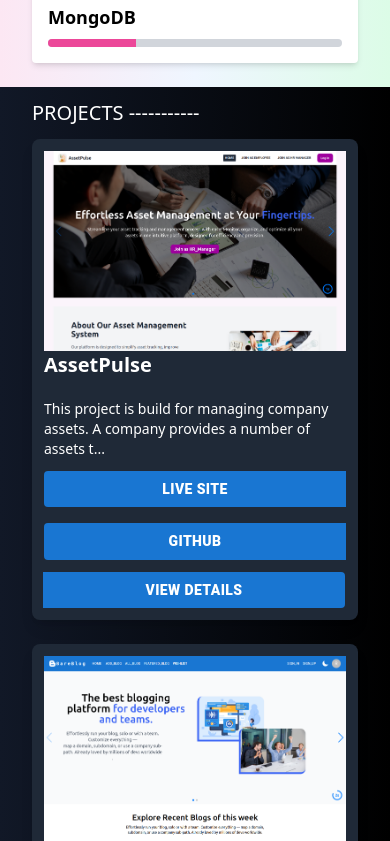
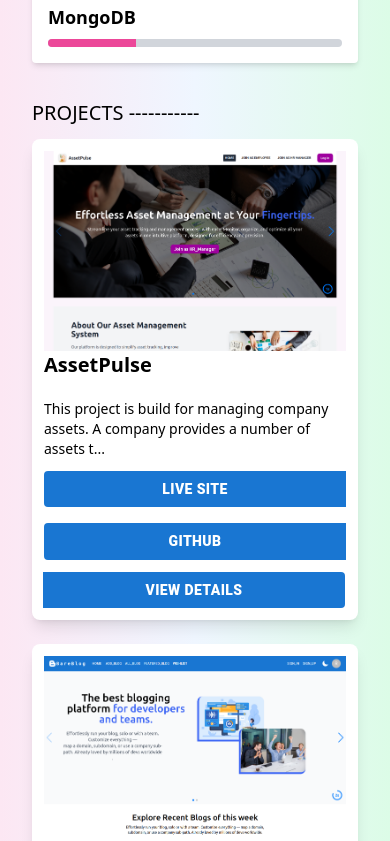
Before and after one commit to mdYeasinIslam/My_Portfolio, a Next.js app: page / in a window 390 px wide. Shown: the part 4100-4941 px from the top of the page. Built offline with nearby package versions, Linux system fonts and the light colour scheme.

Commit message:
modify project section

```diff
--- a/src/app/globals.css
+++ b/src/app/globals.css
@@ -4,3 +4,4 @@
 html {
     scroll-behavior: smooth;
 }
+/* bg-[#0d145c] */
--- a/src/components/Pojects/DisplayProjects.tsx
+++ b/src/components/Pojects/DisplayProjects.tsx
@@ -18,7 +18,7 @@ export const DisplayProjects = ({ project }: { project: ProjectType }) => {
   };
 
   return (
-     <div className=" lg:flex gap-5 p-3 bg-gray-800 rounded-lg shadow-lg ">
+     <div className=" lg:flex gap-5 p-3 bg-white rounded-lg shadow-lg ">
             <div className="group w-full h-[200px]  lg:h-[300px] overflow-hidden hover:overflow-y-scroll">
               <img
                 src={project.image}
@@ -34,14 +34,14 @@ export const DisplayProjects = ({ project }: { project: ProjectType }) => {
                   <div className="flex flex-col xl:flex-row gap-4 w-full">
 
                     <Link target="_blank" href={project.liveSite} className="w-full">
-                        <Button variant="contained" color="primary" sx={{ fontWeight: 800 }} className="w-full bg-[#0d145c] font-semibold">Live Site</Button>
+                        <Button variant="contained" color="primary" sx={{ fontWeight: 800 }} className="w-full bg-green-600 font-semibold">Live Site</Button>
                     </Link>
                     <Link target="_blank" href={project.github} className="w-full">
-                    <Button variant="contained" color="primary" sx={{ fontWeight: 800 }} className="w-full bg-[#0d145c] font-semibold">GitHub</Button>
+                    <Button variant="contained" color="primary" sx={{ fontWeight: 800 }} className="w-full bg-green-600 font-semibold">GitHub</Button>
                     </Link>
                   </div>
                 {/* <Link to={`/project/${project?.id}`} className="w-full"> */}
-                    <Button onClick={handleClickOpen} variant="contained" color="primary" sx={{ fontWeight: 800 }} className="w-full bg-[#0d145c] font-semibold">View Details</Button>
+                    <Button onClick={handleClickOpen} variant="contained" color="primary" sx={{ fontWeight: 800 }} className="w-full bg-green-600 font-semibold">View Details</Button>
                   {/* </Link> */}
               </ButtonGroup>
             </div>
--- a/src/components/Pojects/Projects.tsx
+++ b/src/components/Pojects/Projects.tsx
@@ -1,44 +1,80 @@
-
 import { ProjectType } from "../../Types/Types";
 import { DisplayProjects } from "./DisplayProjects";
 
 const projects: ProjectType[] = [
   {
-    id:1,
+    id: 1,
     title: "AssetPulse",
-    description: "This project is build for managing company assets. A company provides a number of assets to the employee and company HR_manager need to manage thats assets.",
+    description:
+      "This project is build for managing company assets. A company provides a number of assets to the employee and company HR_manager need to manage thats assets.",
     image: "/project/assetPulse.png", // Replace with your image URL
-    features: ["Provide assets to the employee",
+    features: [
+      "Provide assets to the employee",
       "Take back assets from employee if asset is returnable",
-      "how much asset is used in a month or a year above kind of think a company can handle easily by using this web application"],
-    technology: ['HTML5 & CSS', 'Tailwind css & Shadcn UI', 'React & react-router-dom', 'Typescript', 'Node.js', 'Express.js', 'Mongodb'],
+      "how much asset is used in a month or a year above kind of think a company can handle easily by using this web application",
+    ],
+    technology: [
+      "HTML5 & CSS",
+      "Tailwind css & Shadcn UI",
+      "React & react-router-dom",
+      "Typescript",
+      "Node.js",
+      "Express.js",
+      "Mongodb",
+    ],
 
-    challenges: ['3-types layout: for- "Normal users","Employees","HR-manager" ', 'Image host in imgbb site', 'Data show in tabular formate by using "Tanstck table" ', 'Search and filter functionality implementation in server-side'],
+    challenges: [
+      '3-types layout: for- "Normal users","Employees","HR-manager" ',
+      "Image host in imgbb site",
+      'Data show in tabular formate by using "Tanstck table" ',
+      "Search and filter functionality implementation in server-side",
+    ],
 
-    future_plan:['Implement payment method properly','Performance optimization for better user experience'],
-    liveSite: 'https://asset-pulse-system.netlify.app/',
-    github:'https://github.com/mdYeasinIslam/asset-management-system'
-
+    future_plan: [
+      "Implement payment method properly",
+      "Performance optimization for better user experience",
+    ],
+    liveSite: "https://asset-pulse-system.netlify.app/",
+    github: "https://github.com/mdYeasinIslam/asset-management-system",
   },
   {
-    id:2,
+    id: 2,
     title: "BareBlog",
-    description: "This site is build for collecting Blogs about Technology. User can share their opition or can share their experience about different technology and it will pusblish as a blog. User can control his/her blog",
+    description:
+      "This site is build for collecting Blogs about Technology. User can share their opition or can share their experience about different technology and it will pusblish as a blog. User can control his/her blog",
     image: "/project/bareblog.png", // Replace with your image URL
-    features:[
+    features: [
       "Homepage displays a banner, top blogs, and author details",
       "Users can add new blogs",
       "can view and manage their own blogs",
       "can add blogs to their wishlists",
-      "Dark mode supports for better user experience"
+      "Dark mode supports for better user experience",
     ],
-    technology: ['HTML5 & CSS', 'Tailwind css & Meterial UI', 'React & react-router-dom', 'Typescript', 'Node.js', 'Express.js', 'Mongodb'],
+    technology: [
+      "HTML5 & CSS",
+      "Tailwind css & Meterial UI",
+      "React & react-router-dom",
+      "Typescript",
+      "Node.js",
+      "Express.js",
+      "Mongodb",
+    ],
 
-    challenges: ['Design related difficulty','Type related error because of using Typescript','Dark mode implementation','Data show in tabular formate by using "Tanstck table" ','Search and filter functionality implementation in server-side'],
-    future_plan:['Optimize performance','Add some purchasable packages','Implement payment method','Security inhance such as axios interceptor'],
-    liveSite: 'https://a11-bareblog.web.app/',
-    github:'https://github.com/mdYeasinIslam/Bare-Blog-client'
-
+    challenges: [
+      "Design related difficulty",
+      "Type related error because of using Typescript",
+      "Dark mode implementation",
+      'Data show in tabular formate by using "Tanstck table" ',
+      "Search and filter functionality implementation in server-side",
+    ],
+    future_plan: [
+      "Optimize performance",
+      "Add some purchasable packages",
+      "Implement payment method",
+      "Security inhance such as axios interceptor",
+    ],
+    liveSite: "https://a11-bareblog.web.app/",
+    github: "https://github.com/mdYeasinIslam/Bare-Blog-client",
   },
   // {
   //   id:3,
@@ -61,16 +97,33 @@ const projects: ProjectType[] = [
 
   // },
   {
-    id:4,
+    id: 4,
     title: "OfferHaven",
-    description: "This site is build for getting all discount or coupon on each shop,where people can use the offer and save their money. Start collecting your coupons now and never pay full price again!",
+    description:
+      "This site is build for getting all discount or coupon on each shop,where people can use the offer and save their money. Start collecting your coupons now and never pay full price again!",
     image: "/project/offerHeaven.png",
-    features: ["Coupon on each product", "Brands list whose gives discount", "User details"],
-     technology: ['HTML5 & CSS', 'Tailwind css & Daiysi UI', 'React & react-router-dom'],
-    challenges: ['Understanding project concept','Implementation firebase authentication system'],
-    future_plan:['Add more brands','Add server side and database for storing data','Dark mode implementation','Payment method implentation'],
-    liveSite:'https://practice-firebase-58.web.app/category/1',
-    github:'https://github.com/mdYeasinIslam/Offer-haven-A9'
+    features: [
+      "Coupon on each product",
+      "Brands list whose gives discount",
+      "User details",
+    ],
+    technology: [
+      "HTML5 & CSS",
+      "Tailwind css & Daiysi UI",
+      "React & react-router-dom",
+    ],
+    challenges: [
+      "Understanding project concept",
+      "Implementation firebase authentication system",
+    ],
+    future_plan: [
+      "Add more brands",
+      "Add server side and database for storing data",
+      "Dark mode implementation",
+      "Payment method implentation",
+    ],
+    liveSite: "https://practice-firebase-58.web.app/category/1",
+    github: "https://github.com/mdYeasinIslam/Offer-haven-A9",
   },
 
   // {
@@ -88,34 +141,51 @@ const projects: ProjectType[] = [
   // },
 
   {
-    id:6,
+    id: 6,
     title: "To-Do Field",
-    description: "This project is build for mantaining daily life of task. Any one can handle his daily task very smoothly by using this site. It is build on Drag-and-drop functionality. User can get better experience using drag-nd-drop on move their task easily.",
+    description:
+      "This project is build for mantaining daily life of task. Any one can handle his daily task very smoothly by using this site. It is build on Drag-and-drop functionality. User can get better experience using drag-nd-drop on move their task easily.",
     image: "/project/todo_field.png",
-    features: ["User can add their daily task.",'Implement drag-and-drop system so that can change task category. ', "User can update or delete their task"],
-     technology: ['HTML5 & CSS', 'Tailwind css', 'React.js & react-router-dom', 'Node.js', 'Express.js', 'Mongodb'],
-    challenges:['Implement drag-and-drop system'],
-    future_plan:['Converting JS code to the TypeScript','Add real time Re-order system'],
-    liveSite: 'https://drag-nd-drop-task.netlify.app',
-    github:'https://github.com/mdYeasinIslam/task-drag_nd_drop-client'
-
+    features: [
+      "User can add their daily task.",
+      "Implement drag-and-drop system so that can change task category. ",
+      "User can update or delete their task",
+    ],
+    technology: [
+      "HTML5 & CSS",
+      "Tailwind css",
+      "React.js & react-router-dom",
+      "Node.js",
+      "Express.js",
+      "Mongodb",
+    ],
+    challenges: ["Implement drag-and-drop system"],
+    future_plan: [
+      "Converting JS code to the TypeScript",
+      "Add real time Re-order system",
+    ],
+    liveSite: "https://drag-nd-drop-task.netlify.app",
+    github: "https://github.com/mdYeasinIslam/task-drag_nd_drop-client",
   },
-
-
-
 ];
 
-const Projects= () => {
+const Projects = () => {
   return (
-    <div id="Project" className="bg-gray-900 text-white min-h-screen flex justify-center items-center bg-gradient-to-l  from-black to-gray-900 ">
+    <div
+      id="Project"
+      className=" min-h-screen flex justify-center items-center bg-gradient-to-r from-pink-100 via-blue-50 to-green-100  text-black "
+    >
       <div className="container mx-auto">
-         <h1 className="text-xl md:text-2xl font-medium uppercase py-3 ">Projects -----------</h1>
+        <h1 className="text-xl md:text-2xl font-medium uppercase py-3 ">
+          Projects -----------
+        </h1>
 
-          <div className=" grid grid-cols-1 md:grid-cols-2 items-center lg:grid-cols-2 gap-6 ">
-              {projects.map((project, index) => <DisplayProjects key={index} project={project}/>)}
-            </div>
+        <div className=" grid grid-cols-1 md:grid-cols-2 items-center lg:grid-cols-2 gap-6 ">
+          {projects.map((project, index) => (
+            <DisplayProjects key={index} project={project} />
+          ))}
+        </div>
       </div>
-
     </div>
   );
 };
--- a/src/components/Skills/Skills.tsx
+++ b/src/components/Skills/Skills.tsx
@@ -78,7 +78,7 @@ const Skills = () => {
                 <div className="w-full bg-gray-300 h-2 rounded overflow-hidden">
                   <div
                     className="bg-pink-500 h-full"
-                    style={{ width: `${skill.level}%` }}
+                    style={{ width: `${skill.level}%`}}
                   ></div>
                 </div>
               </div>
```
